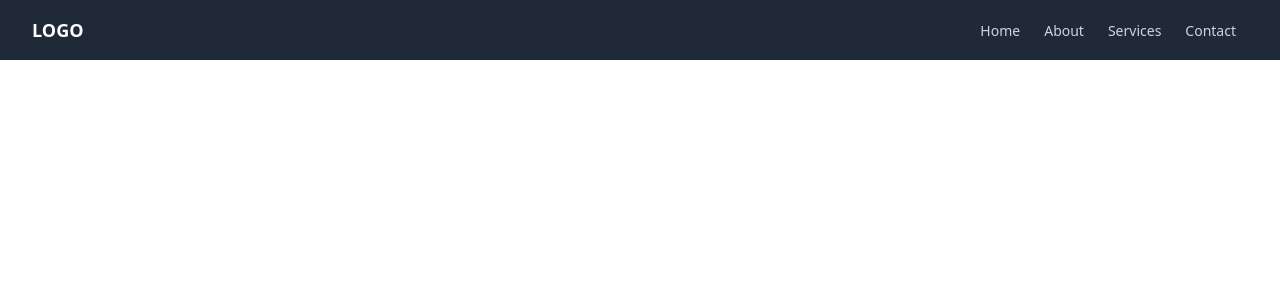
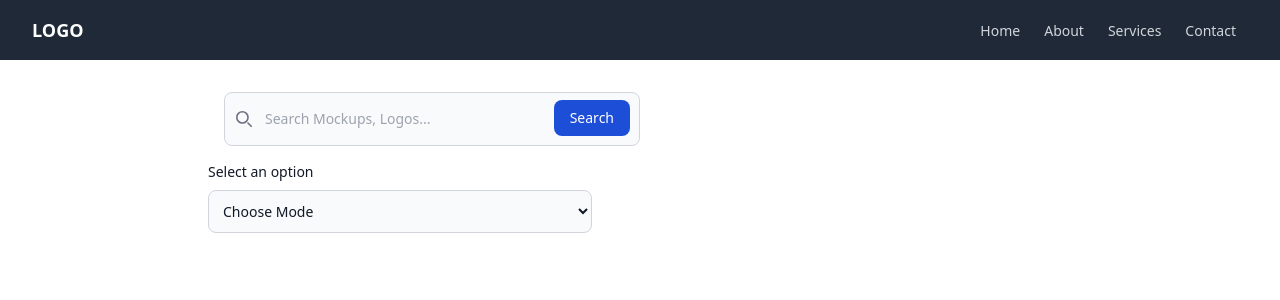
Before and after one commit to AdityaShah7867/TOWN_TALKS_FRONTEND, a React (Create React App) app: page /multi in a window 1280 px wide. Shown: the top 300 px of the page. Built offline with nearby package versions, Linux system fonts and the light colour scheme; no server answers.

Commit message:
Added new files

```diff
--- a/src/App.js
+++ b/src/App.js
@@ -13,6 +13,8 @@ import Home from "./Pages/Home/Home";
 import Forum from "./Pages/Forum/Forum";
 import GrpChat from "./Pages/Communities/Chat";
 import Addevent from "./Components/Forms/Addevent";
+import Multi from "./Components/Multi/Multi";
+
 
 const App = () => {
   return (
@@ -33,6 +35,7 @@ const App = () => {
             <Route path="/home" element={<Home />} />
             <Route path="/forum" element={<Forum />} />
             <Route path="/addevent" element={<Addevent />} />
+            <Route path="/multi" element={<Multi />} />
             {/* PRIVATE ROUTES BELOW THIS */}
             {/* <Route path="/" element={<Private />}>
             <Route path="/editcustomer" element={<CustomerEdiit />} />
--- /dev/null
+++ b/src/Components/Multi/Mode.jsx
@@ -0,0 +1,21 @@
+import React from 'react'
+
+const Mode = () => {
+  return (
+    <div>
+
+<form class="max-w-sm ">
+  <label for="countries" class="block mb-2 text-sm font-medium text-gray-900 ">Select an option</label>
+  <select id="countries" class="bg-gray-50 border border-gray-300 text-gray-900 text-sm rounded-lg focus:ring-blue-500 focus:border-blue-500 block w-full p-2.5  ">
+    <option selected>Choose Mode</option>
+    <option value="Of">Offline </option>
+    <option value="ON">Online</option>
+
+  </select>
+</form>
+
+    </div>
+  )
+}
+
+export default Mode
--- /dev/null
+++ b/src/Components/Multi/Multi.jsx
@@ -0,0 +1,15 @@
+import React from "react";
+import Search from "./Search";
+import Mode from "./Mode";
+
+
+const Multi = () => {
+  return (
+    <div className="ml-52">
+      <Search/>
+        <Mode/>
+    </div>
+  );
+};
+
+export default Multi;
--- /dev/null
+++ b/src/Components/Multi/Search.jsx
@@ -0,0 +1,50 @@
+import React from 'react'
+
+const search = () => {
+  return (
+    <div>
+        <form class="max-w-md  p-4">
+        <label
+          for="default-search"
+          class="mb-2 text-sm font-medium text-gray-900 sr-only "
+        >
+          Search
+        </label>
+        <div class="relative mt-4">
+          <div class="absolute inset-y-0 start-0 flex items-center ps-3 pointer-events-none">
+            <svg
+              class="w-4 h-4 text-gray-500 "
+              aria-hidden="true"
+              xmlns="http://www.w3.org/2000/svg"
+              fill="none"
+              viewBox="0 0 20 20"
+            >
+              <path
+                stroke="currentColor"
+                stroke-linecap="round"
+                stroke-linejoin="round"
+                stroke-width="2"
+                d="m19 19-4-4m0-7A7 7 0 1 1 1 8a7 7 0 0 1 14 0Z"
+              />
+            </svg>
+          </div>
+          <input
+            type="search"
+            id="default-search"
+            class="block w-full p-4 ps-10 text-sm text-gray-900 border border-gray-300 rounded-lg bg-gray-50 focus:ring-blue-500 focus:border-blue-500 "
+            placeholder="Search Mockups, Logos..."
+            required
+          />
+          <button
+            type="submit"
+            class="text-white absolute end-2.5 bottom-2.5 bg-blue-700 hover:bg-blue-800 focus:ring-4 focus:outline-none focus:ring-blue-300 font-medium rounded-lg text-sm px-4 py-2 dark:bg-blue-600 dark:hover:bg-blue-700 dark:focus:ring-blue-800"
+          >
+            Search
+          </button>
+        </div>
+      </form>
+    </div>
+  )
+}
+
+export default search
--- /dev/null
+++ b/src/Components/Multi/Type.jsx
@@ -0,0 +1,21 @@
+import React from 'react'
+
+const Type = () => {
+  return (
+    <div>
+
+<form class="max-w-sm ">
+  <label for="countries" class="block mb-2 text-sm font-medium text-gray-900 ">Select an option</label>
+  <select id="countries" class="bg-gray-50 border border-gray-300 text-gray-900 text-sm rounded-lg focus:ring-blue-500 focus:border-blue-500 block w-full p-2.5  ">
+    <option selected>Choose Mode</option>
+    <option value="FR">FREE </option>
+    <option value="PA">Paid</option>
+
+  </select>
+</form>
+
+    </div>
+  )
+}
+
+export default Type
```
